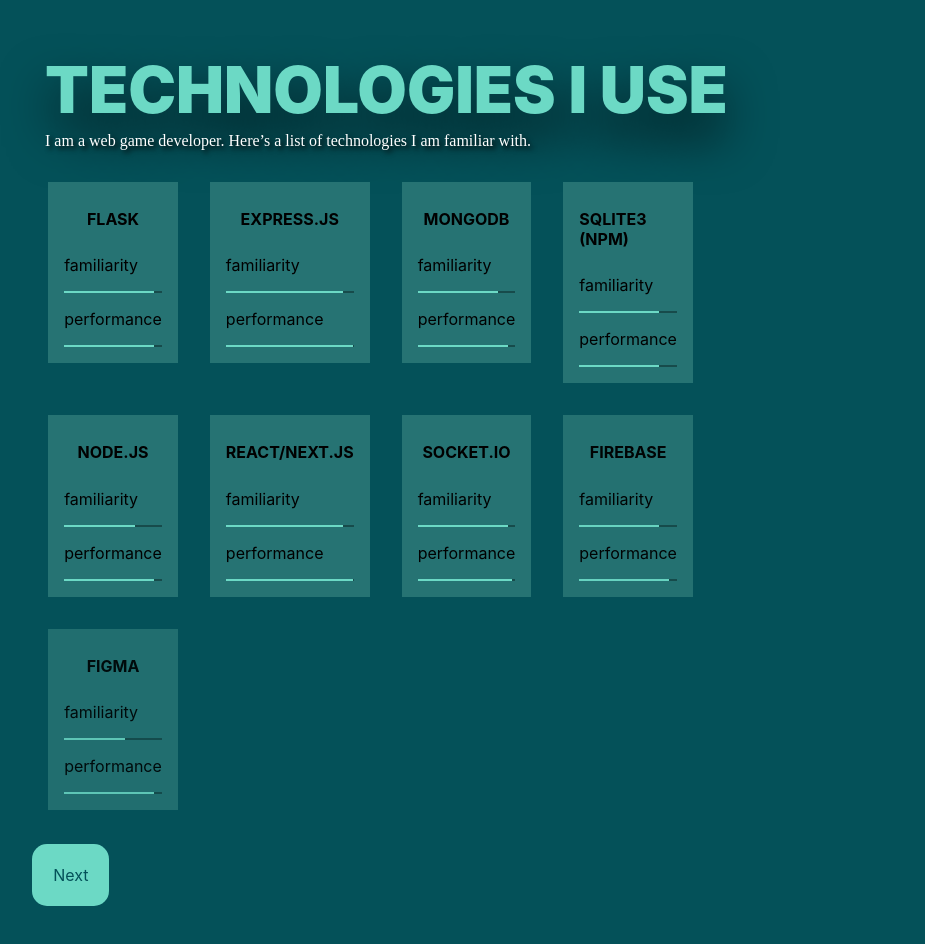
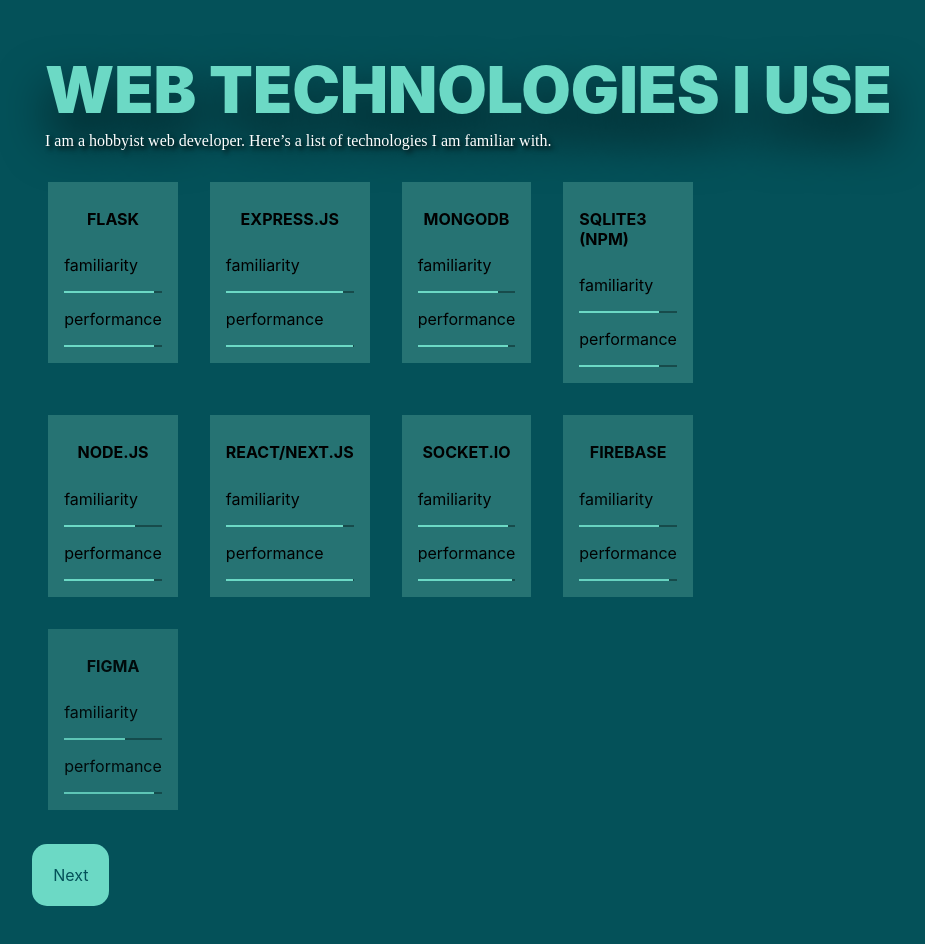
Before and after one commit to Zeno3463/zeno-game-dev-portfolio, a Next.js app: page /web-dev/technologies in a window 1280 px wide. Shown: the top 944 px of the page, without its empty margins (83-1008 px from the left). Built offline with nearby package versions, Linux system fonts and the light colour scheme.

Commit message:
added metas

```diff
--- a/pages/_app.tsx
+++ b/pages/_app.tsx
@@ -17,7 +17,11 @@
   return (
     <div>
       <Head>
-        <title>Zeno Game Dev</title>
+        <title>Zeno</title>
+        <meta property="og:title" content="Zeno"/>
+        <meta property="og:description" content="Game Developer, Web Developer, Student"/>
+        <meta property="og:image" content="https://i.imgur.com/yqpmpIC.png"/>
+        <meta property="og:url" content="https://zeno3463.netlify.app/"/>
       </Head>
       <Component {...pageProps} />
     </div>
--- a/pages/game-dev/technologies.tsx
+++ b/pages/game-dev/technologies.tsx
@@ -47,7 +47,7 @@
 		<div>
 			<div className={template.header}>
 				<h1 className={template.title}>
-					TECHNOLOGIES I USE
+					GAME TECHNOLOGIES I USE
 				</h1>
 				<p className={template.description}>
 					I am a hobbyist game developer.
--- a/pages/web-dev/technologies.tsx
+++ b/pages/web-dev/technologies.tsx
@@ -65,10 +65,10 @@
 		<div>
 			<div className={template.header}>
 				<h1 className={template.title}>
-					TECHNOLOGIES I USE
+					WEB TECHNOLOGIES I USE
 				</h1>
 				<p className={template.description}>
-					I am a web game developer.
+					I am a hobbyist web developer.
 					Here’s a list of technologies I am familiar with.
 				</p>
 			</div>
```
